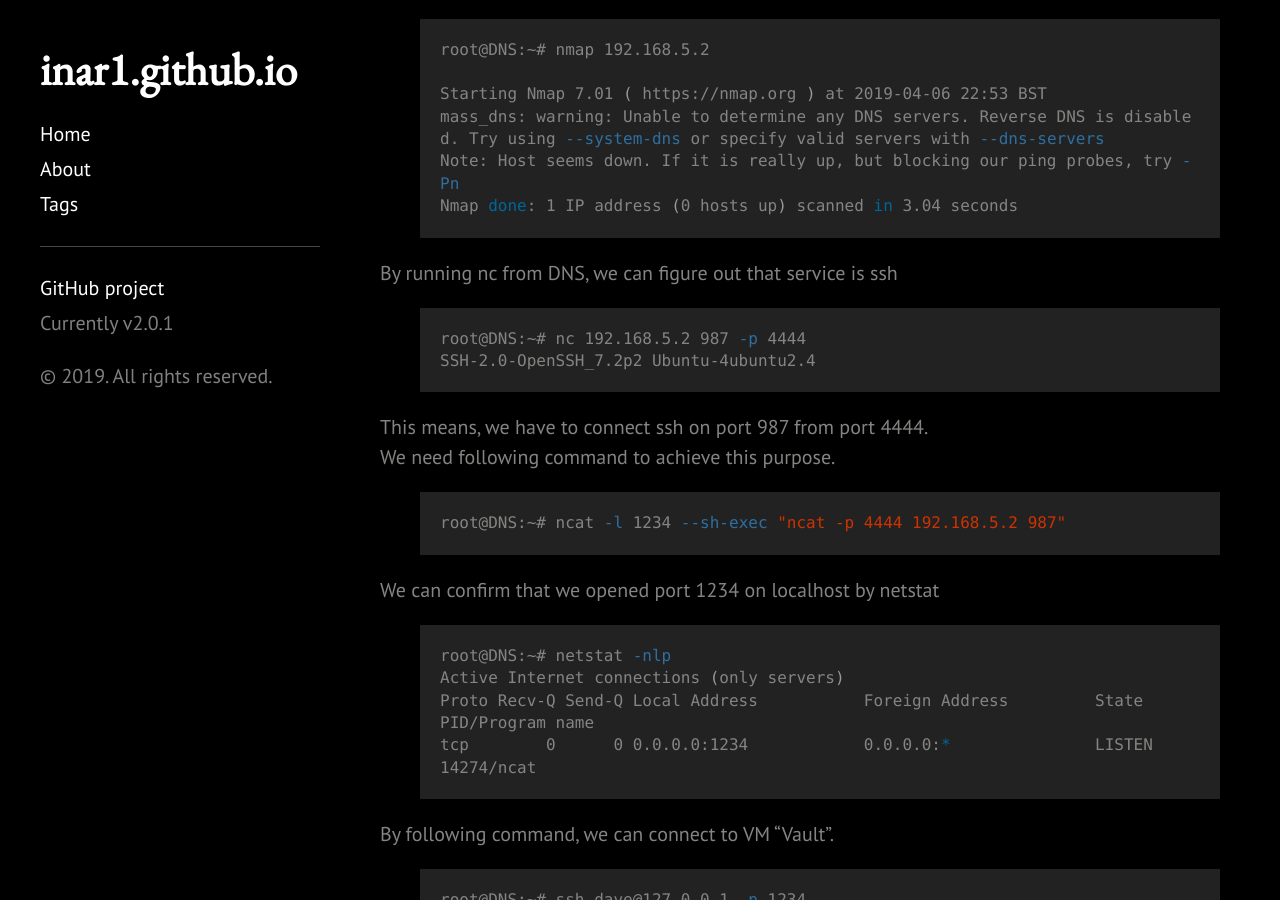
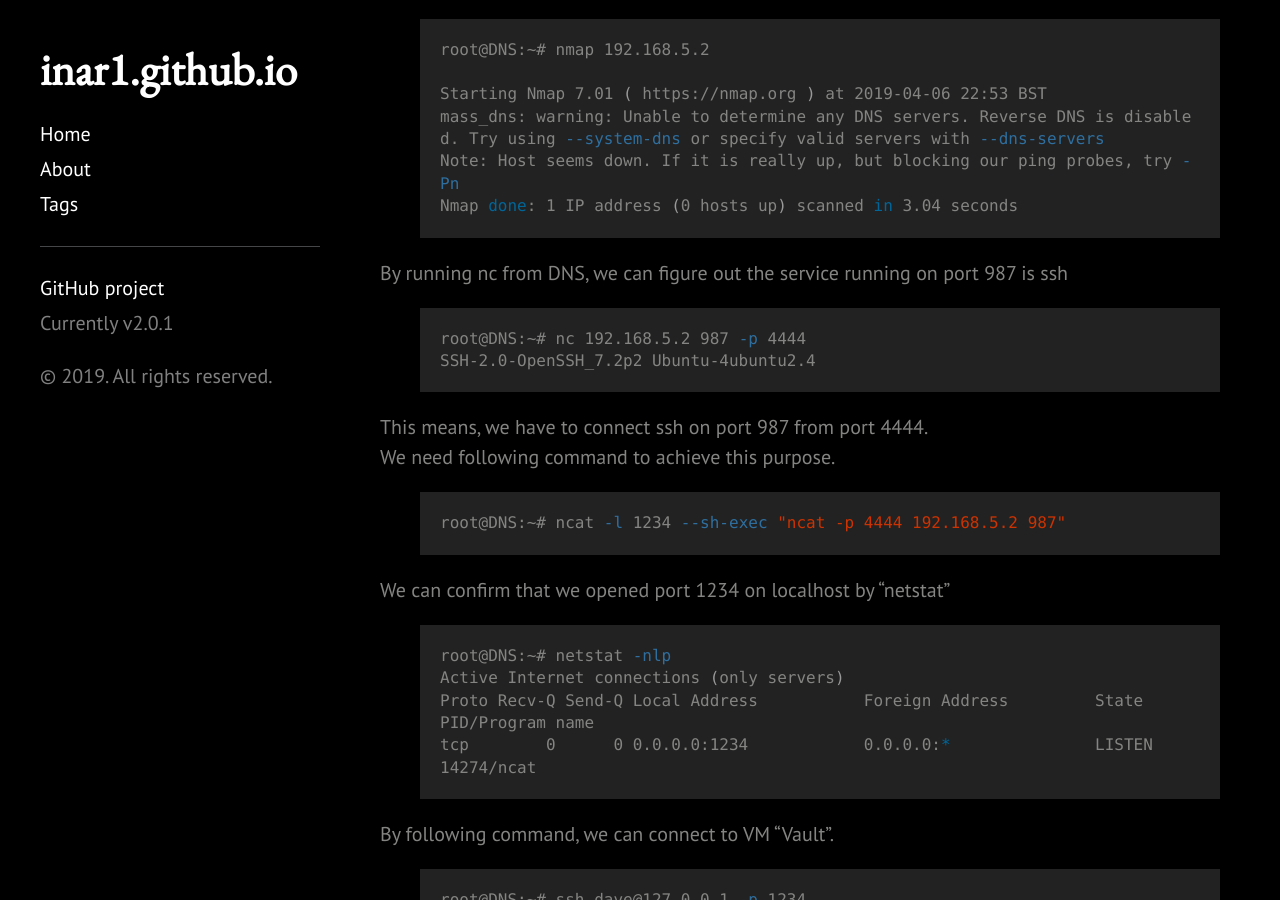
Before and after one commit to 1n4r1/1n4r1.github.io, a Jekyll site: the page built from _posts/2019-04-07-Hackthebox-Vault-Writeup.md, in a window 1280 px wide and 900 px high, scrolled down 10542 px. Built offline with Jekyll 4.4.1, drawn with Linux system fonts in a browser that asks for light colours; some of the changed text lies outside the part shown.

Commit message:
modify 2019-04-07 vault-writeup

```diff
--- a/_posts/2019-04-07-Hackthebox-Vault-Writeup.md
+++ b/_posts/2019-04-07-Hackthebox-Vault-Writeup.md
@@ -260,7 +260,7 @@ bash: no job control in this shell
 root@DNS:/var/www/html#
 {% endhighlight %}
 
-user.txt is in directory "/home/dave":
+user.txt is in the directory "/home/dave":
 {% highlight shell %}
 root@DNS:/home/dave# cat user.txt
 cat user.txt
@@ -354,7 +354,7 @@ Note: Host seems down. If it is really up, but blocking our ping probes, try -Pn
 Nmap done: 1 IP address (0 hosts up) scanned in 3.04 seconds
 {% endhighlight %}
 
-By running nc from DNS, we can figure out that service is ssh
+By running nc from DNS, we can figure out the service running on port 987 is ssh
 {% highlight shell %}
 root@DNS:~# nc 192.168.5.2 987 -p 4444
 SSH-2.0-OpenSSH_7.2p2 Ubuntu-4ubuntu2.4
@@ -366,7 +366,7 @@ We need following command to achieve this purpose.
 root@DNS:~# ncat -l 1234 --sh-exec "ncat -p 4444 192.168.5.2 987"
 {% endhighlight %}
 
-We can confirm that we opened port 1234 on localhost by netstat
+We can confirm that we opened port 1234 on localhost by "netstat"
 {% highlight shell %}
 root@DNS:~# netstat -nlp
 Active Internet connections (only servers)
```
